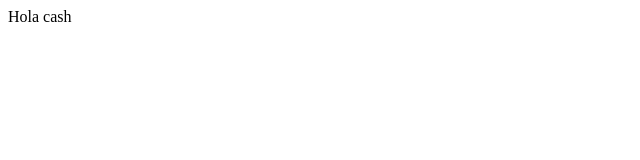
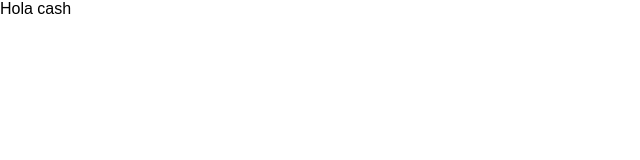
Before and after one commit to AbiPineda/Control-de-Gastos, a Vue app in the folder cash/: page / in a window 1280 px wide. Shown: the top 160 px of the page, without its empty margins (0-640 px from the left). Built offline with nearby package versions, Linux system fonts and the light colour scheme.

Commit message:
Splashscreen
Pantalla Splashscreen (pantalla de inicio)
la cual por medio de un suspense renderiza a la siguiente pantalla dependiendo del tiempo establecido

```diff
--- a/cash/src/App.vue
+++ b/cash/src/App.vue
@@ -1,15 +1,42 @@
 <template>
-  <HomeCashVue></HomeCashVue>
+  <Suspense>
+    <!-- #default: nombre del slot -->
+    <template #default>
+      <!-- al terminar de cargar el splashScreen mostrara el Home -->
+      <HomeCash />
+    </template>
+    <template #fallback>
+         <!-- se cargara al inicio -->
+        <SplashscreenCash/>
+    </template>
+  </Suspense>
 </template>
 
 <script>
-import HomeCashVue from "./components/HomeCash.vue";
+import SplashscreenCash from "./components/SplashscreenCash.vue";
+import { defineAsyncComponent } from "vue";
+import HomeCash from "./components/HomeCash.vue";
 
 export default {
   components: {
-    HomeCashVue,
-  },
+    SplashscreenCash,
+    HomeCash: defineAsyncComponent(() => new Promise((resolve) => setTimeout(() => {
+        resolve(import("./components/HomeCash.vue"));
+    }, 2500))),
+},
 };
 </script>
 
-<style></style>
+<style>
+html,
+body,
+.app {
+  min-height: 100vh;
+  margin: 0;
+  font-family: Arial, Helvetica, sans-serif;
+}
+* {
+  --brand-green: #04b500;
+  --brand-blue: #0689b0;
+}
+</style>
--- /dev/null
+++ b/cash/src/components/SplashscreenCash.vue
@@ -0,0 +1,22 @@
+<template>
+  <div class="splashscreen">
+    <img src="@/assets/cashflow-icon.svg" alt="logo" />
+    <h1><span>Cash</span>Flow</h1>
+  </div>
+</template>
+
+<style scoped>
+.splashscreen {
+  display: flex;
+  justify-content: center;
+  align-items: center;
+  flex-direction: column;
+  height: 100vh;
+}
+h1 {
+  color: var(--brand-blue);
+}
+h1 span {
+  color: var(--brand-green);
+}
+</style>
```
